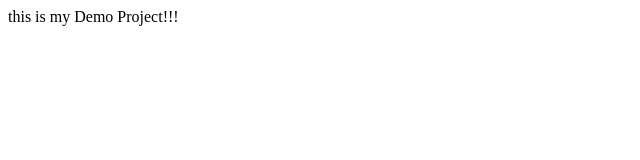
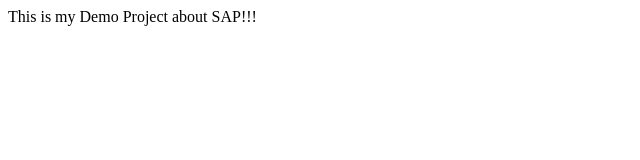
Before and after one commit to PriyankaPedamkar/DemoProject, a plain HTML site: page index.html in a window 1280 px wide. Shown: the whole page, without its empty margins (0-640 px from the left). Drawn offline with Linux system fonts and the light colour scheme.

Commit message:
Update index.html

```diff
--- a/index.html
+++ b/index.html
@@ -1 +1 @@
-<p>this is my Demo Project!!!</p>
+<p>This is my Demo Project about SAP!!!</p>
```
